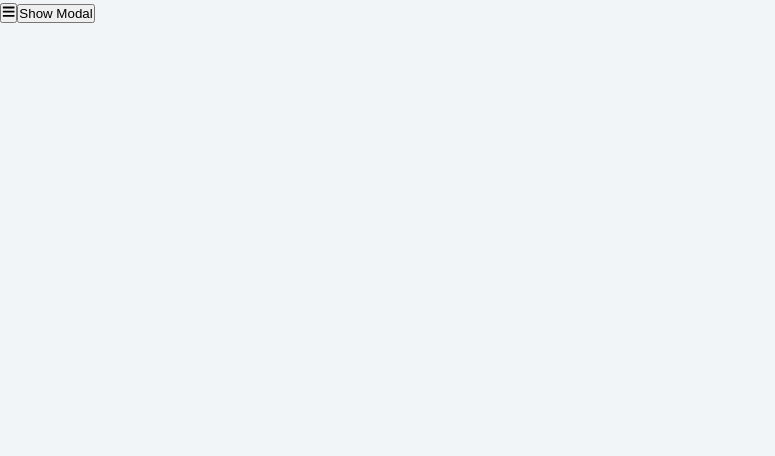
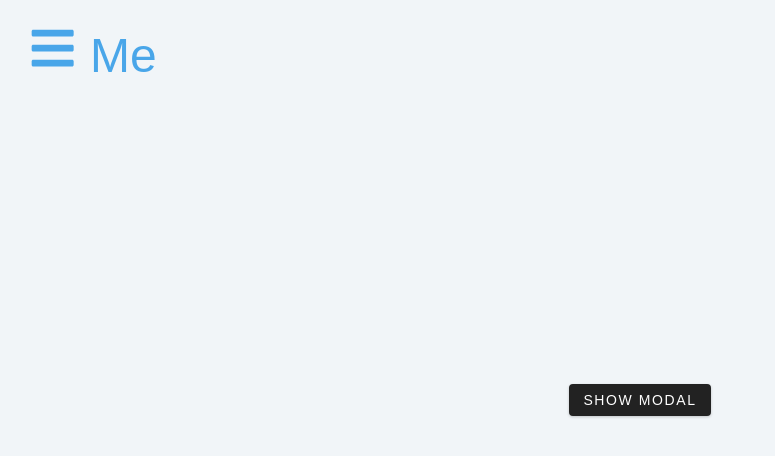
Before and after one commit to NStro03/SideBar-React, a React (Create React App) app: page / in a window 1280 px wide. Shown: the top 456 px of the page, without its empty margins (0-775 px from the left). Built offline with nearby package versions, Linux system fonts and the light colour scheme.

Commit message:
Modal Implementation also complete along with styling.

```diff
--- a/src/App.js
+++ b/src/App.js
@@ -6,16 +6,22 @@ import {
 } from 'react-router-dom'
 import Modal from './Modal'
 import Sidebar from './Sidebar'
-import Home from './Home'
+import Home from './pages/Home'
+import Team from './pages/Team'
+import Error from './pages/Error'
+import Projects from './pages/Projects'
+
 function App() {
   return (
     <Router>
-      <Sidebar />
       <Routes>
         <Route exact path="/" element={<Home />} />
-        {/* <Route path="/about" element={<About />} />
-        <Route path="*" element={<Error />} /> */}
+        <Route path="/team" element={<Team />} />
+        <Route path="/projects" element={<Projects />} />
+        <Route path="*" element={<Error />} />
       </Routes>
+      <Modal />
+      <Sidebar />
     </Router>
   )
 }
--- a/src/Home.js
+++ /dev/null
@@ -1,18 +0,0 @@
-import React, { useContext } from 'react'
-import { FaBars } from 'react-icons/fa'
-import { AppContext } from './context';
-
-const Home = () => {
-  const appData = useContext(AppContext);
-  console.log(appData.isSideBarOpen);
-  return (
-    <>
-      <button onClick={() => appData.openSideBar()}>
-        <FaBars />
-      </button>
-      <button onClick={() => appData.openModal()}>Show Modal</button>
-    </>
-  )
-}
-
-export default Home
--- a/src/Modal.js
+++ b/src/Modal.js
@@ -1,7 +1,18 @@
-import React from 'react'
+import React, { useContext } from 'react'
 import { FaTimes } from 'react-icons/fa'
+import { AppContext } from './context'
+
 const Modal = () => {
-  return <h2>Modal</h2>
+  const { isModalOpen, closeModal } = useContext(AppContext);
+
+  return (
+    <div className={isModalOpen ? 'modal-overlay show-modal' : 'modal-overlay'}>
+      <div className='modal-container'>
+        <h3>Modal Content</h3>
+        <button onClick={closeModal} className='close-modal-btn'> <FaTimes /> </button>
+      </div>
+    </div>
+  )
 }
 
 export default Modal
--- a/src/Sidebar.js
+++ b/src/Sidebar.js
@@ -8,18 +8,19 @@ import { AppContext } from './context'
 
 const Sidebar = () => {
   const sidebarLinks = links.map((link) => {
-    return (<li>
-      <Link key={link.id} to={link.url}>{(link.text !== 'Random') ? link.text : "Home"}</Link>
-    </li>
+    return (
+      <li key={link.id}>
+        <Link to={link.url}>{link.text}</Link>
+      </li>
     )
   })
 
-  const appData = useContext(AppContext);
+  const { isSideBarOpen, closeSideBar } = useContext(AppContext);
   return (
-    <nav className={appData.isSideBarOpen ? 'sidebar show-sidebar' : 'sidebar'} >
-      <div className='nav-header'>
+    <aside className={isSideBarOpen ? 'sidebar show-sidebar' : 'sidebar'} >
+      <div className='sidebar-header'>
         <img src={logo} className='logo' alt='logo' />
-        <button onClick={() => appData.closeSideBar()}>
+        <button className='close-btn' onClick={closeSideBar}>
           <FaTimes />
         </button>
       </div>
@@ -39,7 +40,7 @@ const Sidebar = () => {
           )
         })}
       </ul>
-    </nav>
+    </aside>
   )
 }
 
--- a/src/context.js
+++ b/src/context.js
@@ -22,14 +22,17 @@ export default ({ children }) => {
     }
 
     const appValues = {
-        isSideBarOpen: isSideBarOpen,
-        isModalOpen: isModalOpen,
-        openSideBar: openSideBar,
-        closeSideBar: closeSideBar,
-        openModal: openModal,
-        closeModal: closeModal
-
+        isSideBarOpen,
+        isModalOpen,
+        openSideBar,
+        closeSideBar,
+        openModal,
+        closeModal
     }
 
     return <AppContext.Provider value={appValues}>{children}</AppContext.Provider>
 }
+// Can also wxport the below function to reduce the redundant code for accessing the useContext object.
+// export const useGlobalContext = () => {
+//     return useContext(AppContext);
+//   };
--- /dev/null
+++ b/src/pages/Error.js
@@ -0,0 +1,9 @@
+import React from "react";
+
+function Error() {
+    return (
+        <h3>Error Page</h3>
+    )
+}
+
+export default Error;
--- /dev/null
+++ b/src/pages/Home.js
@@ -0,0 +1,20 @@
+import React, { useContext } from 'react'
+import { FaBars } from 'react-icons/fa'
+import { AppContext } from '../context';
+
+const Home = () => {
+  const appData = useContext(AppContext);
+  console.log(appData.isSideBarOpen);
+  return (
+    <main>
+      <button onClick={() => appData.openSideBar()} className='sidebar-toggle'>
+        <FaBars /> Me
+      </button>
+      <button onClick={() => appData.openModal()} className='btn'>
+        Show Modal
+      </button>
+    </main>
+  )
+}
+
+export default Home
--- /dev/null
+++ b/src/pages/Projects.js
@@ -0,0 +1,9 @@
+import React from "react";
+
+function Projects() {
+    return (
+        <h3>Projects Page</h3>
+    )
+}
+
+export default Projects;
--- /dev/null
+++ b/src/pages/Team.js
@@ -0,0 +1,9 @@
+import React from "react";
+
+function Team() {
+    return (
+        <h3>Team Page</h3>
+    )
+}
+
+export default Team;
```
Also changed, not shown: 2 other files (tests, documents, lock files or other folders).
